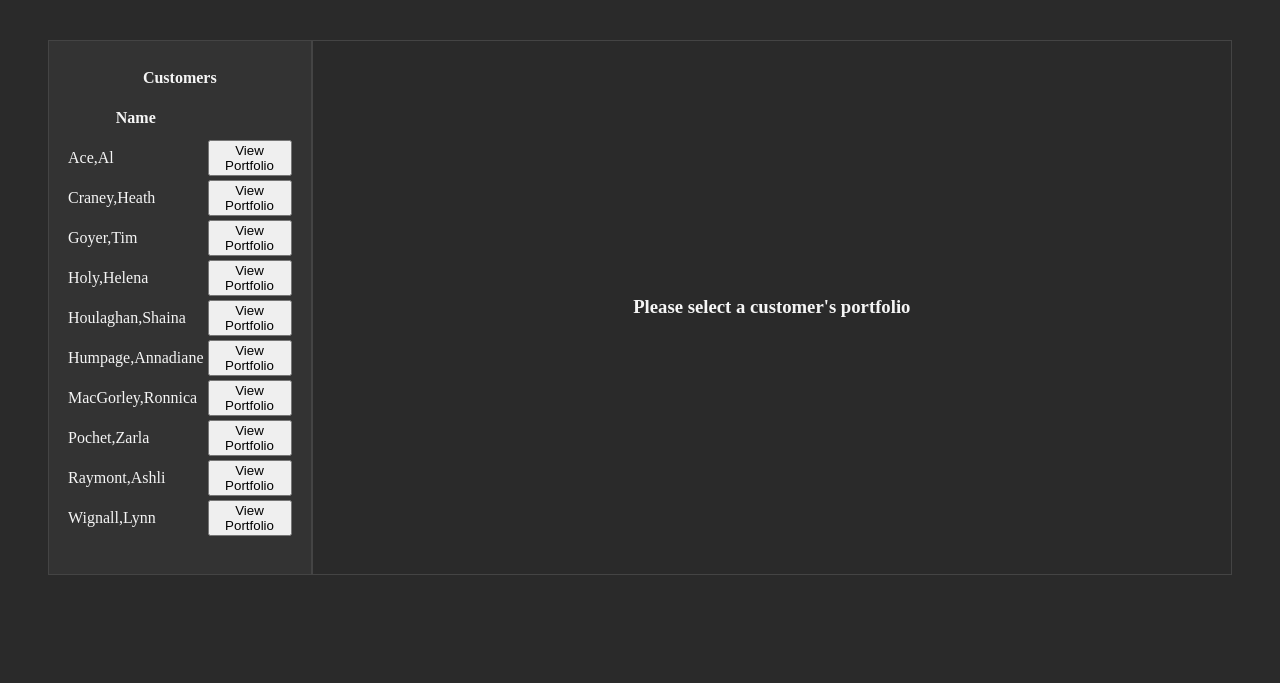
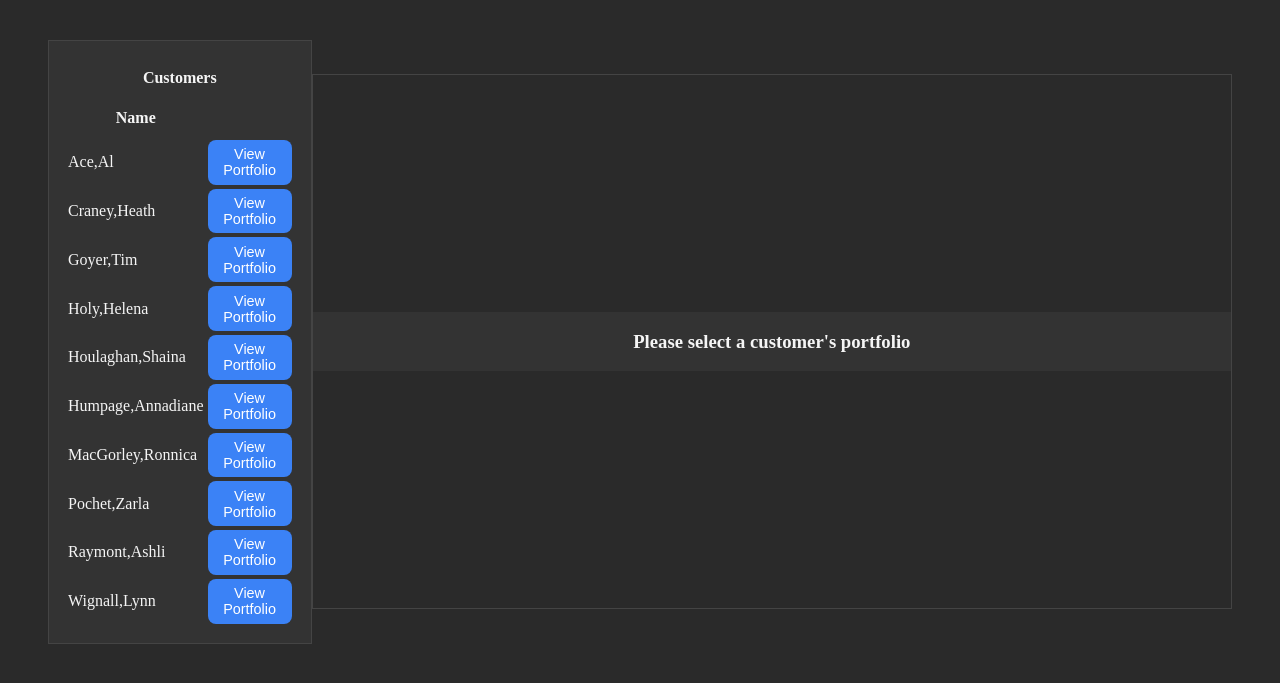
Before and after one commit to MrBlueSparks/COMP3512-assign1, a PHP site: page / in a window 1280 px wide. Shown: the part 101-784 px from the top of the page. Run offline with PHP 8.4, Linux system fonts and the light colour scheme; data comes from the database, SQL or seed files in the repository.

Commit message:
-updates to home page

```diff
--- a/rbark369/css/styles.css
+++ b/rbark369/css/styles.css
@@ -143,9 +143,19 @@ main p {
 }
 
 /* home page*/
-.portfolio-button{
-    color: black;
+button {
+  background: #3B82F6;
+  color: #fff;
+  border: none;
+  border-radius: 8px;
+  padding: 0.4rem 0.9rem;
+  font-size: 0.9rem;
+  cursor: pointer;
 }
+button:hover {
+  background: #2563EB;
+}
+
 
 .customers{
     background-color: #333;
@@ -161,7 +171,7 @@ main p {
 
 }
 
-.portfolio-summary{
+.portfolio{
     border: 1px solid #444;
     width: 100%;
     align-self: center;
@@ -172,3 +182,23 @@ main p {
 .customers-table tr{
     padding-bottom: 10%;
 }
+.portfolio-summary{
+    background-color: #333;
+    display: flex;
+    justify-content: space-between;
+    flex-wrap: wrap;
+}
+.portfolio-summary h3{
+    width: 100%;
+}
+
+.record-count, .number-of-shares, .total-value{
+    padding:5%;
+    border: 1px solid #444;
+}
+
+
+
+.portfolio-details{
+    background-color:#333;
+}
--- a/rbark369/index.php
+++ b/rbark369/index.php
@@ -56,6 +56,7 @@ catch (PDOException $e){
 
     </section>
 
+    <section class= 'portfolio'>
     <section class= 'portfolio-summary'>
         <?php if (!$button_pressed){
             echo "<h3>Please select a customer's portfolio</h3>";
@@ -65,12 +66,37 @@ catch (PDOException $e){
         <div class='record-count'>
             <h4>Companies</h4>
         </div>
+
+        <div class='number-of-shares'>
         <h4># Shares</h4>
+        </div>
+
+        <div class='total-value'>
         <h4>Total Value</h4>
 
+        </div>
 
         <?php } ?>
 
+
+    </section>
+    <section class="portfolio-details">
+        <?php if($button_pressed){?>
+        <h3> Portfolio Details</h3>
+        <table>
+            <thead>
+                <tr>
+                    <th>Symbol</th>
+                    <th>Name</th>
+                    <th>Sector</th>
+                    <th>Amount</th>
+                    <th>Value</th>
+                </tr>
+            </thead>
+        </table>
+
+        <?php } ?>
+    </section>
 
     </section>
     </main>
```
